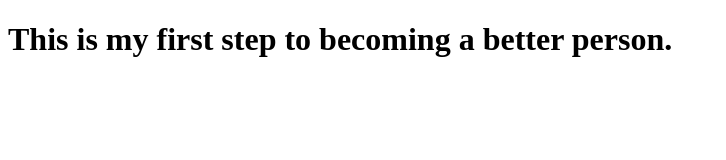
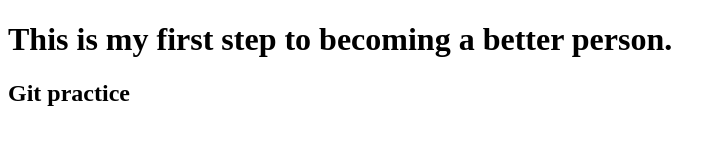
Before and after one commit to isn2077/html-css, a plain HTML site: page index.html in a window 1280 px wide. Shown: the whole page, without its empty margins (0-726 px from the left). Drawn offline with Linux system fonts and the light colour scheme.

Commit message:
git practice

```diff
--- a/index.html
+++ b/index.html
@@ -7,5 +7,6 @@
 </head>
 <body>
   <h1> This is my first step to becoming a better person.</h1>
+  <h2> Git practice</h2>
 </body>
 </html>
```
